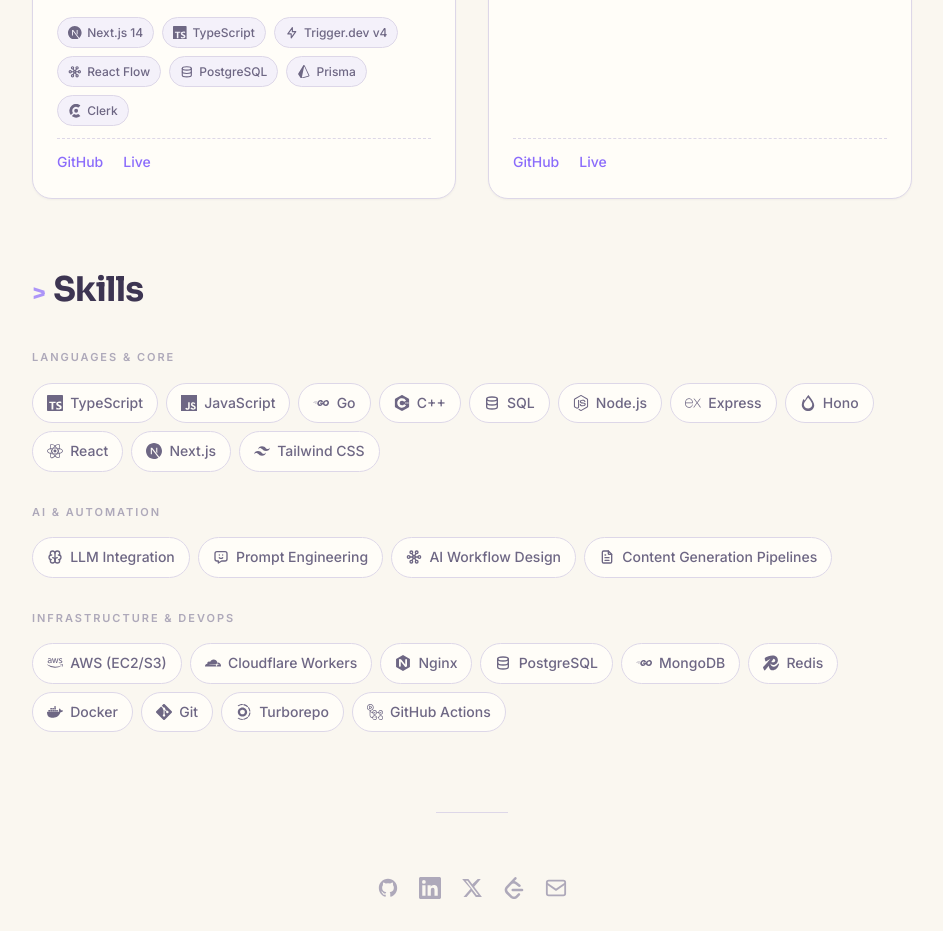
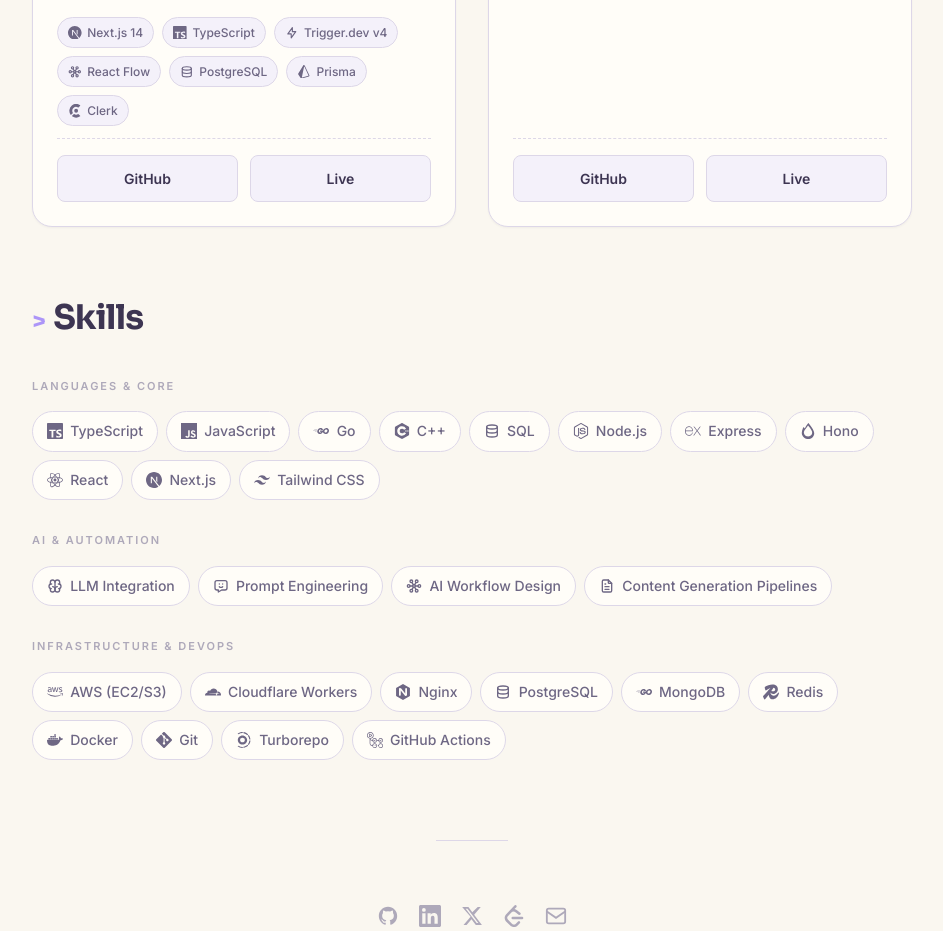
Before and after one commit to gaurav-mehta19/gaurav_mehta_portfolio, a Next.js app: page / in a window 1280 px wide. Shown: the part 2200-3131 px from the top of the page, without its empty margins (168-1111 px from the left). Built offline with nearby package versions, Linux system fonts and the light colour scheme; no server answers.

Commit message:
fix project card link styling

```diff
--- a/app/globals.css
+++ b/app/globals.css
@@ -657,8 +657,35 @@
 
 .project-links {
   margin-top: auto;
-  padding-top: var(--space-3);
+  padding-top: var(--space-4);
   border-top: 1px dashed var(--border);
+  gap: var(--space-3);
+  flex-wrap: nowrap;
+}
+
+.project-links .text-link {
+  flex: 1;
+  display: inline-flex;
+  align-items: center;
+  justify-content: center;
+  gap: 0.4rem;
+  padding: 0.7rem 1rem;
+  border: 1px solid var(--border);
+  border-radius: var(--radius-sm);
+  background: var(--surface);
+  color: var(--text-primary);
+  font-size: var(--text-sm);
+  font-weight: 600;
+  text-decoration: none;
+  transition: border-color 200ms var(--ease), background 200ms var(--ease), color 200ms var(--ease), transform 200ms var(--ease);
+}
+
+.project-links .text-link:hover {
+  border-color: var(--accent);
+  color: var(--accent);
+  background: var(--accent-soft);
+  transform: translateY(-1px);
+  text-decoration: none;
 }
 
 .project-thumb {
```
